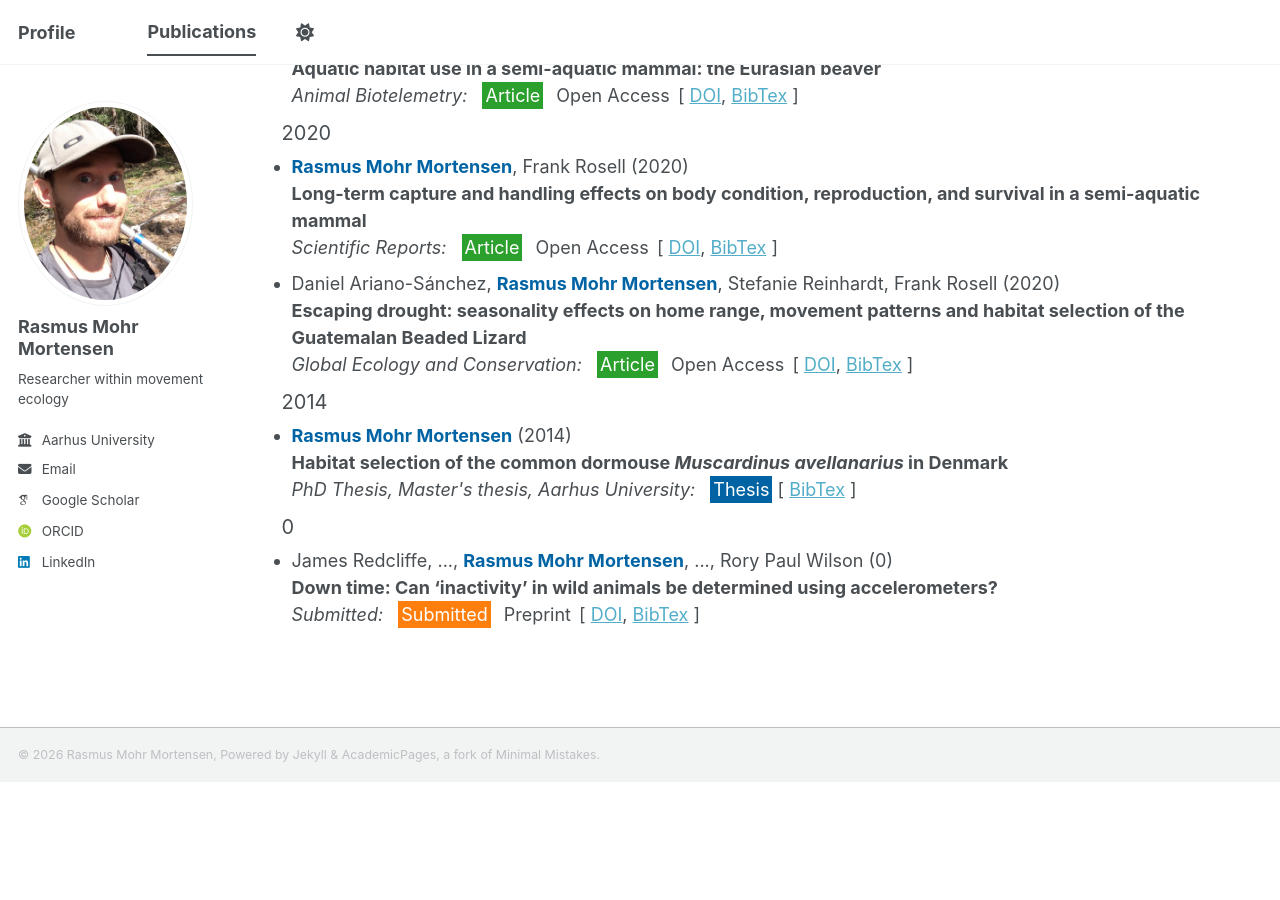
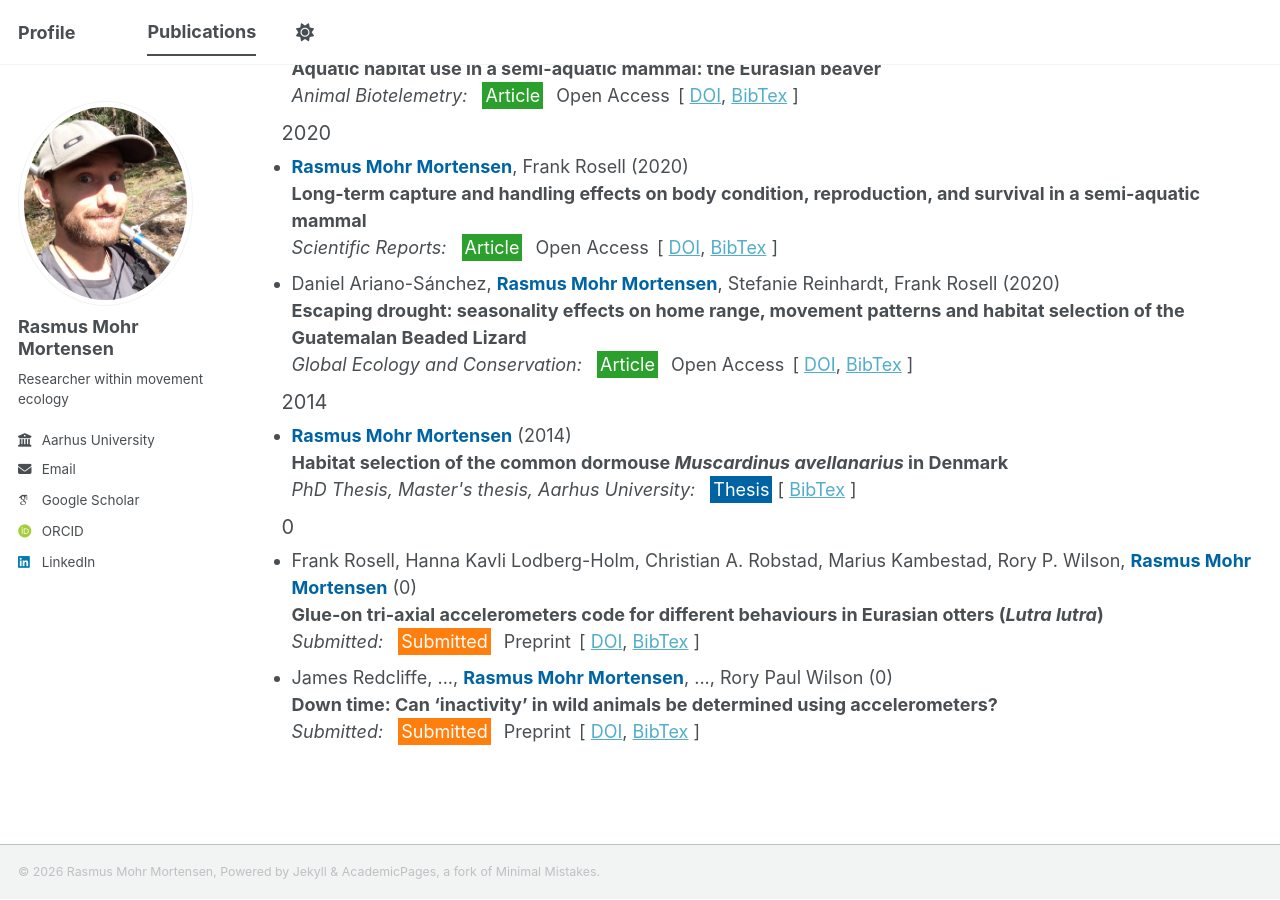
Before and after one commit to rasmusmohrmortensen/rasmusmohrmortensen.github.io, a Jekyll site: the page built from _pages/publications.html, in a window 1280 px wide and 900 px high, scrolled down 1541 px. Built offline with Jekyll 4.4.1, drawn with Linux system fonts in a browser that asks for light colours; some web fonts are replaced; a script bundle is joined from its source files by our own code; library files that are not in the unit come from our copies; before the commit the page ends 2324 px from its top, so only the background shows below that.

Commit message:
Update papers.yml

```diff
--- a/_data/bibere/papers.yml
+++ b/_data/bibere/papers.yml
@@ -1,3 +1,24 @@
+paper0015:
+  type: "Submitted"
+  title: "Glue-on tri-axial accelerometers code for different behaviours in Eurasian otters (<i>Lutra lutra</i>)"
+  venue: "Submitted"
+  year: 0000
+  authors:
+    - "Frank Rosell"
+    - "Hanna Kavli Lodberg-Holm"
+    - "Christian A. Robstad"
+    - "Marius Kambestad"
+    - "Rory P. Wilson"
+    - "Rasmus Mohr Mortensen"
+  links:
+#    - name: "PDF"
+#      link: "/files/paper.pdf"
+    - name: "DOI"
+      link: "https://doi.org/10.21203/rs.3.rs-9777806/v1"
+  note: ""
+  emphasis: ""
+  extraTags: "Preprint"
+
 paper0014:
   type: "Submitted"
   title: "Down time: Can ‘inactivity’ in wild animals be determined using accelerometers?"
```
